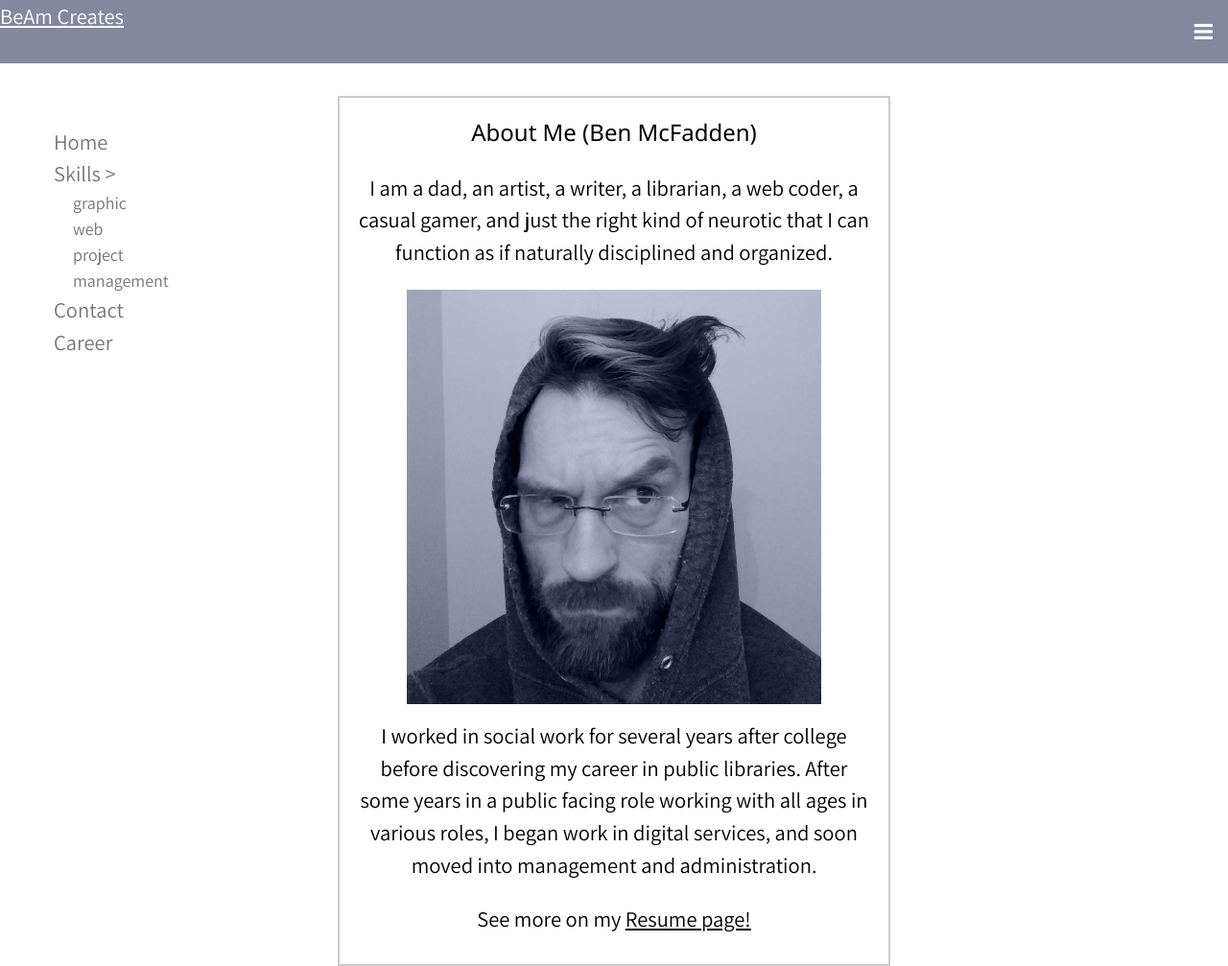
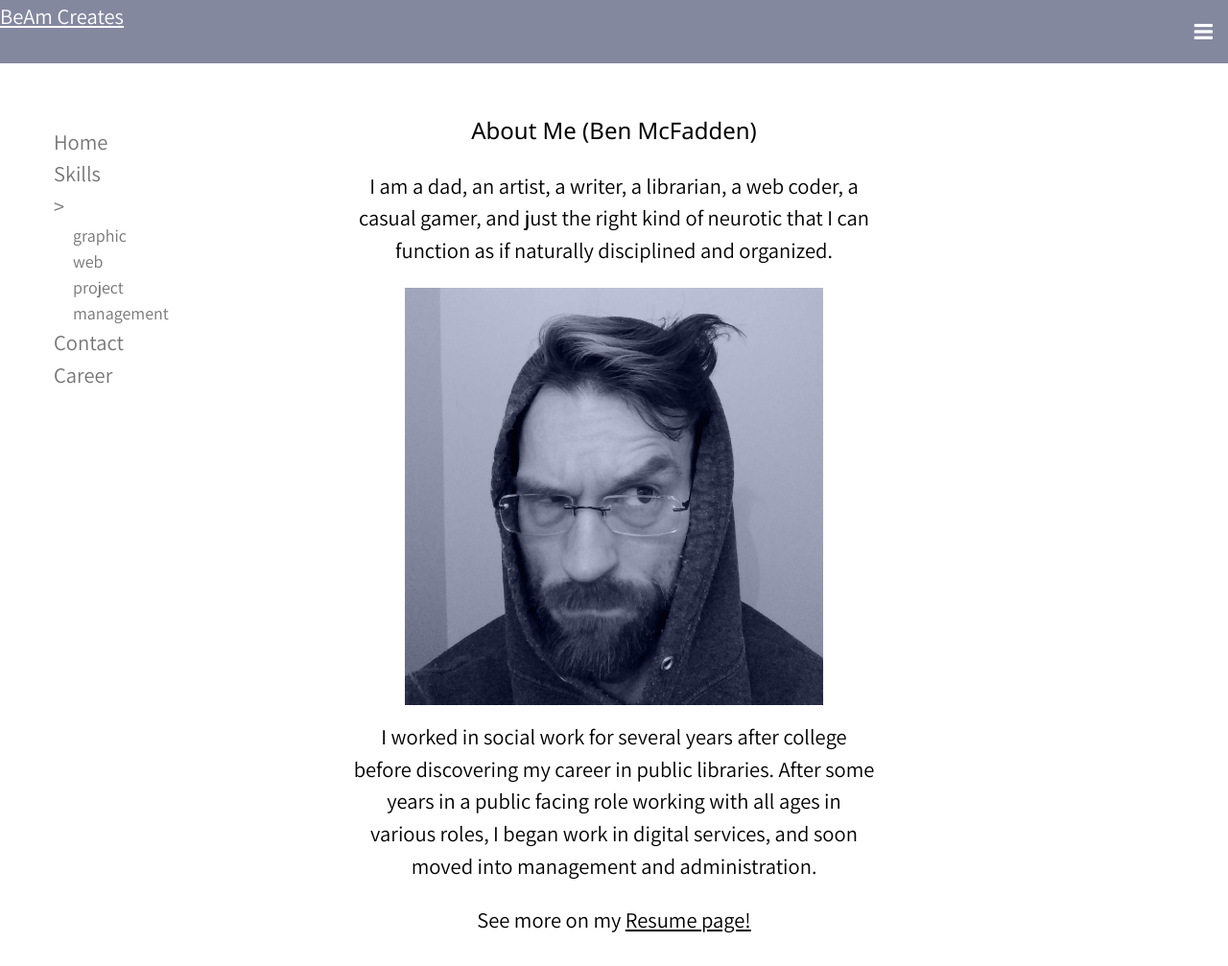
Before and after one commit to viscid2013/beamcreates2, a PHP site: page /home.html in a window 1280 px wide. Shown: the whole page at 96% size. After the commit the page ends 972 px from the top, so only its background shows below. Run offline with PHP 8.4, Linux system fonts and the light colour scheme; some libraries are stand-ins or nearby versions.

Commit message:
tweaky tweak main and nav width

```diff
--- a/styles/beamW3.css
+++ b/styles/beamW3.css
@@ -35,7 +35,7 @@ body{
 
 #sideNav ul{
 	list-style: none;
-	min-width: 45%;
+	width: 50%;
 }
 
 .subNav{
@@ -45,8 +45,6 @@ body{
 
 #mainContent {
 	margin: 0 auto;
-	border: 2px solid #ccc;
-	max-width: 45%;
 }
 
 
@@ -61,6 +59,10 @@ body{
 	body{
 		font-size: 150%;
 	}
+
+#mainContent {
+	max-width: 45%;
+}
 
 
 
```
